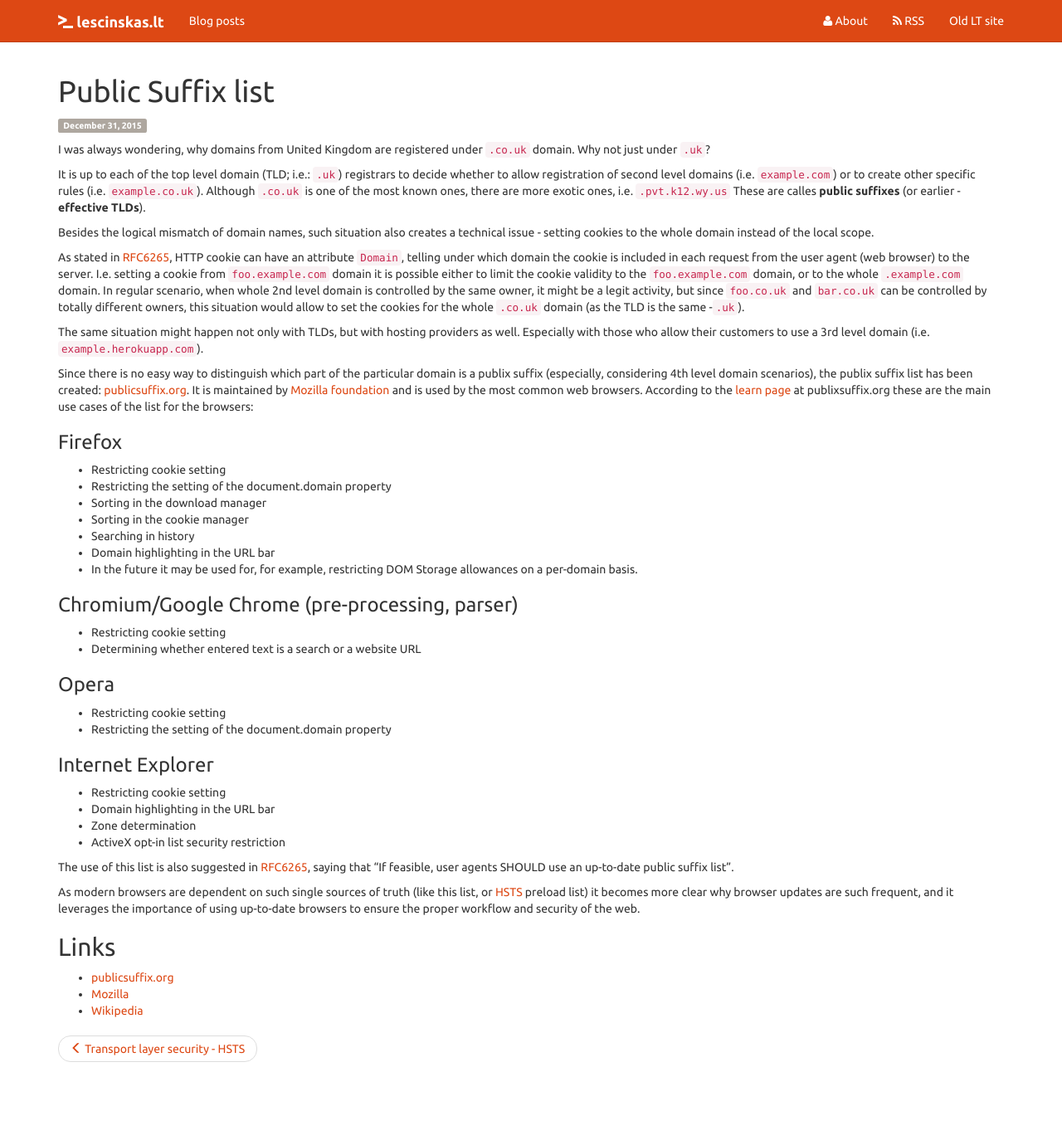
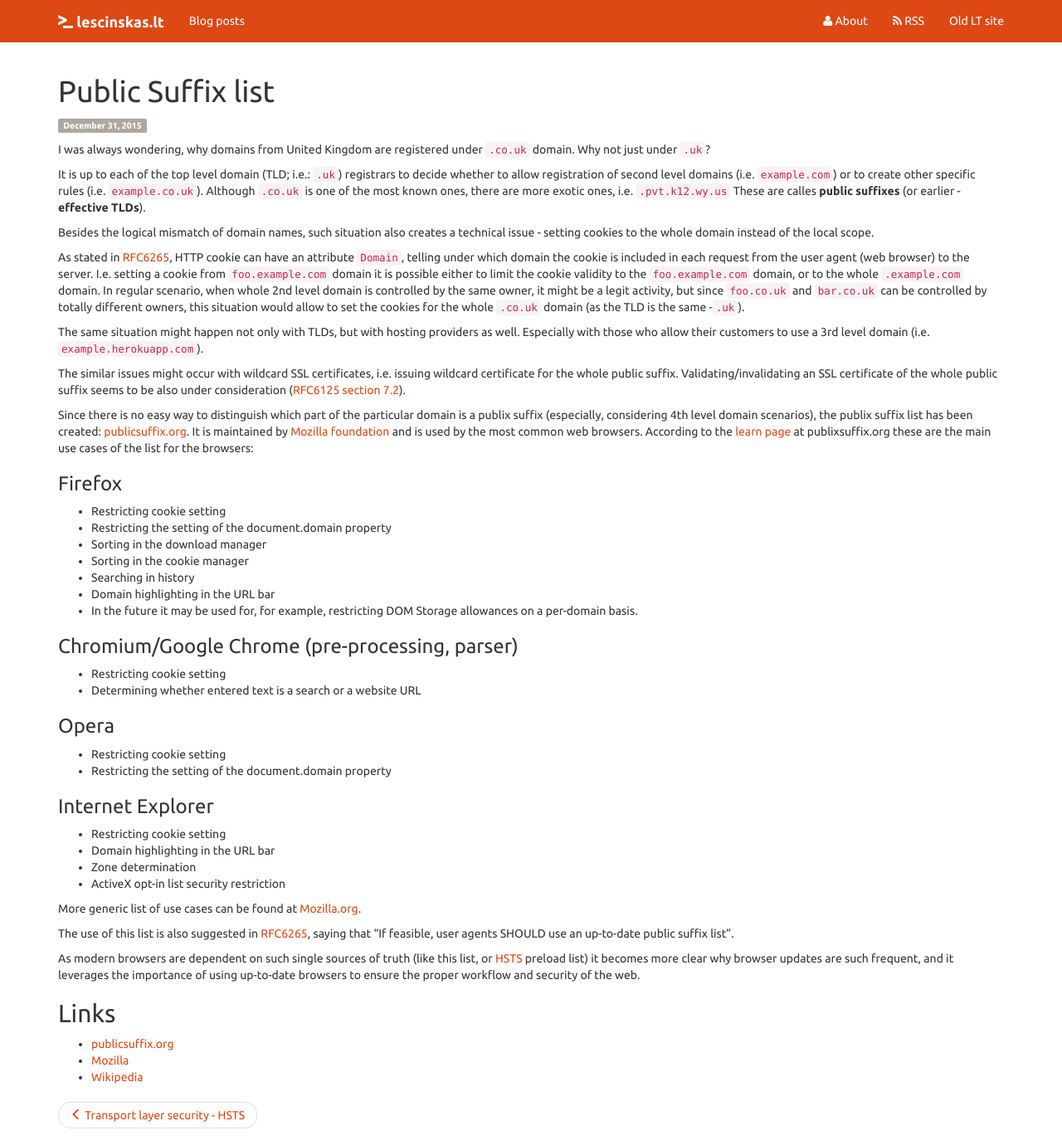
Before and after one commit to plutzilla/plutzilla.github.io, a Jekyll site: the page built from _posts/2015/2015-12-31-public-suffix-list.md, in a window 1280 px wide and 1380 px high. Shown: the whole window at 83% size. Built offline with Jekyll 4.4.1, drawn with Linux system fonts in a browser that asks for light colours; nearby versions of some CDN libraries; comment, search, counter and statistics services are not loaded.

Commit message:
Added info about SSL wildcard certs

```diff
--- a/_posts/2015/2015-12-31-public-suffix-list.md
+++ b/_posts/2015/2015-12-31-public-suffix-list.md
@@ -15,6 +15,8 @@ I.e. setting a cookie from `foo.example.com` domain it is possible either to lim
 In regular scenario, when whole 2nd level domain is controlled by the same owner, it might be a legit activity, but since `foo.co.uk` and `bar.co.uk` can be controlled by totally different owners, this situation would allow to set the cookies for the whole `.co.uk` domain (as the TLD is the same -`.uk`).
 
 The same situation might happen not only with TLDs, but with hosting providers as well. Especially with those who allow their customers to use a 3rd level domain (i.e. `example.herokuapp.com`).
+
+The similar issues might occur with wildcard SSL certificates, i.e. issuing wildcard certificate for the whole public suffix. Validating/invalidating an SSL certificate of the whole public suffix seems to be also under consideration ([RFC6125 section 7.2](http://tools.ietf.org/html/rfc6125#section-7.2)).
 
 Since there is no easy way to distinguish which part of the particular domain is a publix suffix (especially, considering 4th level domain scenarios), the publix suffix list has been created: [publicsuffix.org](https://publicsuffix.org). It is maintained by [Mozilla foundation](http://www.mozilla.org/) and is used by the most common web browsers. According to the [learn page](https://publicsuffix.org/learn/) at publixsuffix.org these are the main use cases of the list for the browsers:
 
@@ -45,6 +47,8 @@ Since there is no easy way to distinguish which part of the particular domain is
  * Zone determination
  * ActiveX opt-in list security restriction
 
+More generic list of use cases can be found at [Mozilla.org](https://wiki.mozilla.org/Public_Suffix_List/Use_Cases).
+
 The use of this list is also suggested in [RFC6265](https://tools.ietf.org/html/rfc6265#section-5.3), saying that "If feasible, user agents SHOULD use an up-to-date public suffix list".
 
 As modern browsers are dependent on such single sources of truth (like this list, or [HSTS]({%post_url 2015/2015-12-01-transport-layer-security-hsts %}) preload list) it becomes more clear why browser updates are such frequent, and it leverages the importance of using up-to-date browsers to ensure the proper workflow and security of the web.
```
